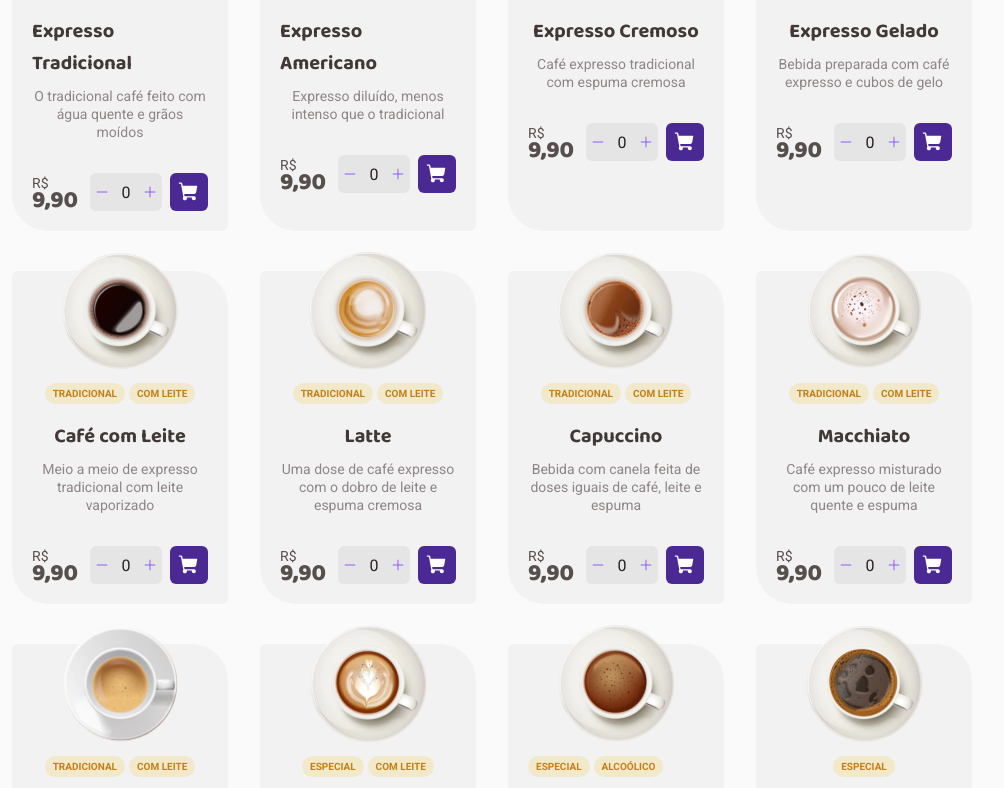
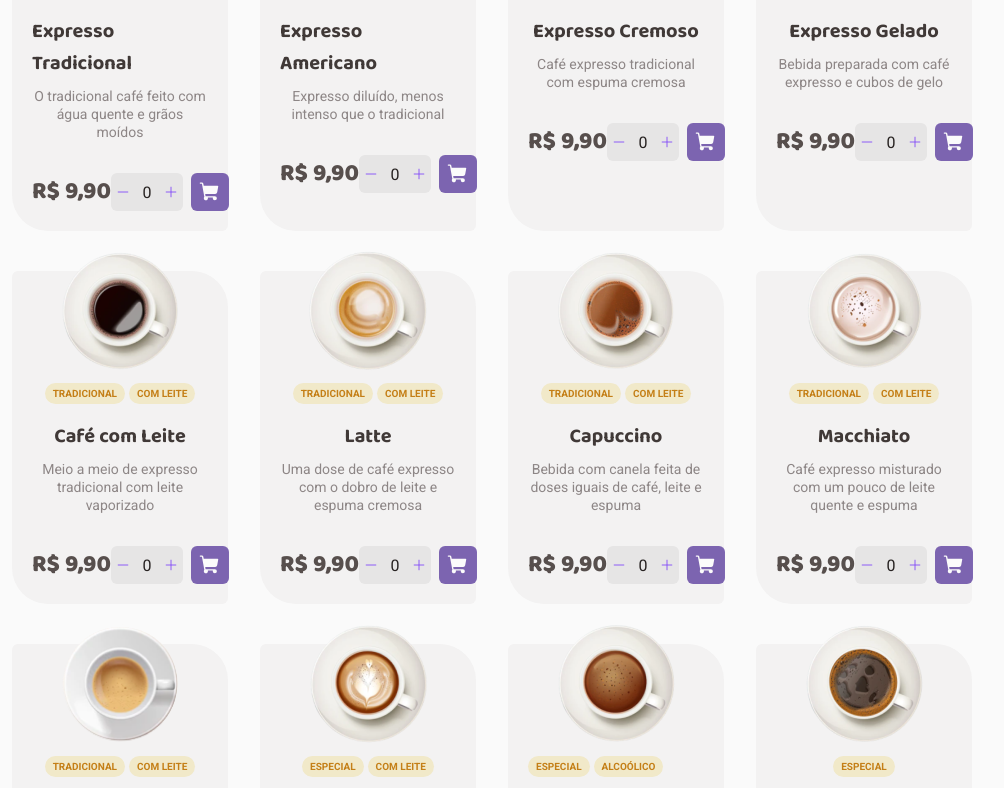
Before and after one commit to LucasSousa09/ignite2022-react-2ndchallenge-coffeedelivery, a React (Vite) app: page / in a window 1280 px wide. Shown: the part 910-1698 px from the top of the page, without its empty margins (148-1152 px from the left). Built offline with nearby package versions, Linux system fonts and the light colour scheme.

Commit message:
code fixes, add cart price calculation

```diff
--- a/coffees.json
+++ b/coffees.json
@@ -4,85 +4,99 @@
       "coffeeSrc": "/src/assets/coffees/coffee.png",
       "name": "Expresso Tradicional",
       "description": "O tradicional café feito com água quente e grãos moídos",
-      "tags": ["Tradicional"]
+      "tags": ["Tradicional"],
+      "price": 9.90
     },
     {
       "coffeeSrc": "/src/assets/coffees/coffee-1.png",
       "name": "Expresso Americano",
       "description": "Expresso diluído, menos intenso que o tradicional",
-      "tags": ["Tradicional"]
+      "tags": ["Tradicional"],
+      "price": 9.90
     },
     {
       "coffeeSrc": "/src/assets/coffees/coffee-2.png",
       "name": "Expresso Cremoso",
       "description": "Café expresso tradicional com espuma cremosa",
-      "tags": ["Tradicional"]
+      "tags": ["Tradicional"],
+      "price": 9.90
     },
     {
       "coffeeSrc": "/src/assets/coffees/coffee-3.png",
       "name": "Expresso Gelado",
       "description": "Bebida preparada com café expresso e cubos de gelo",
-      "tags": ["Tradicional", "Gelado"]
+      "tags": ["Tradicional", "Gelado"],
+      "price": 9.90
     },
     {
       "coffeeSrc": "/src/assets/coffees/coffee-4.png",
       "name": "Café com Leite",
       "description": "Meio a meio de expresso tradicional com leite vaporizado",
-      "tags": ["Tradicional", "Com Leite"]
+      "tags": ["Tradicional", "Com Leite"],
+      "price": 9.90
     },
     {
       "coffeeSrc": "/src/assets/coffees/coffee-5.png",
       "name": "Latte",
       "description": "Uma dose de café expresso com o dobro de leite e espuma cremosa",
-      "tags": ["Tradicional", "Com Leite"]
+      "tags": ["Tradicional", "Com Leite"],
+      "price": 9.90
     },
     {
       "coffeeSrc": "/src/assets/coffees/coffee-6.png",
       "name": "Capuccino",
       "description": "Bebida com canela feita de doses iguais de café, leite e espuma",
-      "tags": ["Tradicional", "Com Leite"]
+      "tags": ["Tradicional", "Com Leite"],
+      "price": 9.90
     },
     {
       "coffeeSrc": "/src/assets/coffees/coffee-7.png",
       "name": "Macchiato",
       "description": "Café expresso misturado com um pouco de leite quente e espuma",
-      "tags": ["Tradicional", "Com Leite"]
+      "tags": ["Tradicional", "Com Leite"],
+      "price": 9.90
     },
     {
       "coffeeSrc": "/src/assets/coffees/coffee-8.png",
       "name": "Mocaccino",
       "description": "Café expresso com calda de chocolate, pouco leite e espuma",
-      "tags": ["Tradicional", "Com Leite"]
+      "tags": ["Tradicional", "Com Leite"],
+      "price": 9.90
     },
     {
       "coffeeSrc": "/src/assets/coffees/coffee-9.png",
       "name": "Chocolate Quente",
       "description": "Bebida feita com chocolate dissolvido no leite quente e café",
-      "tags": ["Especial", "Com Leite"]
+      "tags": ["Especial", "Com Leite"],
+      "price": 9.90
     },
     {
       "coffeeSrc": "/src/assets/coffees/coffee-10.png",
       "name": "Cubano",
       "description": "Drink gelado de café expresso com rum, creme de leite e hortelã",
-      "tags": ["Especial", "Alcoólico", "Gelado"]
+      "tags": ["Especial", "Alcoólico", "Gelado"],
+      "price": 9.90
     },
     {
       "coffeeSrc": "/src/assets/coffees/coffee-11.png",
       "name": "Havaiano",
       "description": "Bebida adocicada preparada com café e leite de coco",
-      "tags": ["Especial"]
+      "tags": ["Especial"],
+      "price": 9.90
     },
     {
       "coffeeSrc": "/src/assets/coffees/coffee-12.png",
       "name": "Árabe",
       "description": "Bebida preparada com grãos de café árabe e especiarias",
-      "tags": ["Especial"]
+      "tags": ["Especial"],
+      "price": 9.90
     },
     {
       "coffeeSrc": "/src/assets/coffees/coffee-13.png",
       "name": "Irlandês",
       "description": "Bebida a base de café, uísque irlandês, açúcar e chantilly",
-      "tags": ["Especial", "Alcoólico"]
+      "tags": ["Especial", "Alcoólico"],
+      "price": 9.90
     }
   ]
 }
--- a/src/components/AddQuantity/index.tsx
+++ b/src/components/AddQuantity/index.tsx
@@ -1,46 +1,108 @@
-import { Minus, Plus } from 'phosphor-react'
-import { useContext } from 'react'
+import { useContext, useEffect, useState } from 'react'
+
+import { Minus, Plus, ShoppingCart } from 'phosphor-react'
+
+import { AddQuantityContainer, AddToCartButton } from './styles'
+import { defaultTheme } from '../../styles/theme/default'
 import { CartContext } from '../../contexts/CartContextProvider'
-import { defaultTheme } from '../../styles/theme/default'
-import { AddQuantityContainer } from './styles'
 
 interface AddQuantityProps {
   size?: number
-  quantity: number
-  coffeeName: string
+  name: string
+  quantity?: number
+  coffeeImgSrc: string
+  addToCartButton?: boolean
 }
 
 export function AddQuantity({
   size = 2.375,
+  name,
   quantity,
-  coffeeName,
+  coffeeImgSrc,
+  addToCartButton,
 }: AddQuantityProps) {
-  const { setAmountOfCoffies } = useContext(CartContext)
+  useEffect(() => {
+    if (quantity) {
+      setCoffeeQuantity(quantity)
+    }
+  }, [quantity])
+
+  const [coffeeQuantity, setCoffeeQuantity] = useState<number>(0)
+
+  const { updateCartCoffees } = useContext(CartContext)
 
   return (
     <AddQuantityContainer size={size}>
-      <button onClick={() => setAmountOfCoffies(coffeeName, 'remove')}>
+      <button
+        type="button"
+        onClick={() => {
+          setCoffeeQuantity((state) => {
+            if (!addToCartButton) {
+              updateCartCoffees({
+                name,
+                price: 9.9,
+                coffeeImgSrc,
+                quantity: state - 1,
+              })
+            }
+            return state - 1
+          })
+        }}
+      >
         {<Minus size={14} color={defaultTheme.purple} />}
       </button>
+
       <input
         type="number"
-        value={quantity}
-        min={0}
-        onChange={(e) => {
-          if (
-            (e.nativeEvent.inputType === 'deleteContentBackward' &&
-              Number(e.target.value) < 1) ||
-            (e.nativeEvent.inputType === 'deleteContentForward' &&
-              Number(e.target.value) < 1)
-          ) {
-            return setAmountOfCoffies(coffeeName, 'typpedValue', '0')
+        value={coffeeQuantity}
+        onChange={(evt) => {
+          setCoffeeQuantity(Number(evt.target.value))
+          if (!addToCartButton) {
+            updateCartCoffees({
+              name,
+              price: 9.9,
+              coffeeImgSrc,
+              quantity: Number(evt.target.value),
+            })
           }
-          return setAmountOfCoffies(coffeeName, 'typpedValue', e.target.value)
         }}
       />
-      <button onClick={() => setAmountOfCoffies(coffeeName, 'add')}>
+      <button
+        type="button"
+        onClick={() => {
+          setCoffeeQuantity((state) => {
+            if (!addToCartButton) {
+              updateCartCoffees({
+                name,
+                price: 9.9,
+                coffeeImgSrc,
+                quantity: state + 1,
+              })
+            }
+            return state + 1
+          })
+        }}
+      >
         {<Plus size={14} color={defaultTheme.purple} />}
       </button>
+
+      {addToCartButton ? (
+        <AddToCartButton
+          disabled={coffeeQuantity === 0}
+          onClick={() =>
+            updateCartCoffees({
+              name,
+              price: 9.9,
+              coffeeImgSrc,
+              quantity: coffeeQuantity,
+            })
+          }
+        >
+          <ShoppingCart size={22} weight="fill" color={defaultTheme.white} />
+        </AddToCartButton>
+      ) : (
+        ''
+      )}
     </AddQuantityContainer>
   )
 }
--- a/src/components/AddQuantity/styles.ts
+++ b/src/components/AddQuantity/styles.ts
@@ -8,7 +8,8 @@ export const AddQuantityContainer = styled.div<AddQuantityProps>`
   display: flex;
   align-items: center;
 
-  button,
+  & > button:first-of-type,
+  & > button:nth-child(3),
   input {
     display: flex;
     align-items: center;
@@ -44,13 +45,46 @@ export const AddQuantityContainer = styled.div<AddQuantityProps>`
     color: ${(props) => props.theme.purple};
   }
 
-  button:first-of-type {
+  & > button:first-of-type {
     border-top-left-radius: 6px;
     border-bottom-left-radius: 6px;
   }
 
-  button:last-of-type {
+  & > button:nth-child(3) {
     border-top-right-radius: 6px;
     border-bottom-right-radius: 6px;
   }
 `
+
+export const AddToCartButton = styled.button`
+  display: flex;
+  align-items: center;
+  justify-content: center;
+
+  margin-left: 8px;
+
+  border-radius: 6px;
+
+  width: 2.375rem;
+  height: 2.375rem;
+
+  background-color: ${(props) => props.theme['purple-dark']};
+  border: none;
+
+  cursor: pointer;
+
+  transition: background-color 0.2s ease;
+
+  &:hover:not(:disabled) {
+    background-color: ${(props) => props.theme.purple};
+  }
+
+  &:focus {
+    box-shadow: 0 0 0 2px ${(props) => props.theme.yellow};
+  }
+
+  &:disabled {
+    opacity: 0.7;
+    cursor: not-allowed;
+  }
+`
--- a/src/contexts/CartContextProvider.tsx
+++ b/src/contexts/CartContextProvider.tsx
@@ -1,29 +1,16 @@
-import { createContext, ReactNode, useEffect, useState } from 'react'
-import coffeesDb from '../../coffees.json'
-
-interface Coffee {
-  name: string
-  tags: string[]
-  quantity: number
-  coffeeSrc: string
-  description: string
-}
+import { createContext, ReactNode, useState } from 'react'
 
 interface CartCoffee {
   name: string
+  price: number
   quantity: number
   coffeeImgSrc: string
 }
 
 interface CartContextProps {
-  coffees: Coffee[]
   cart: CartCoffee[]
   updateCartCoffees: (props: CartCoffee) => void
-  setAmountOfCoffies: (
-    coffeeName: string,
-    type: 'add' | 'remove' | 'typpedValue',
-    typpedValue?: string,
-  ) => void
+  removeCartCoffees: (coffeeName: string) => void
 }
 
 export const CartContext = createContext({} as CartContextProps)
@@ -33,52 +20,22 @@ interface CartContainerProviderProps {
 }
 
 export function CartContextProvider({ children }: CartContainerProviderProps) {
-  const [coffees, setCoffees] = useState<Coffee[]>([])
   const [cart, setCart] = useState<CartCoffee[]>([])
 
-  useEffect(() => {
-    setCoffees(
-      coffeesDb.coffees.map((coffee) => {
-        return { ...coffee, quantity: 0 }
-      }),
-    )
-  }, [])
-
-  function setAmountOfCoffies(
-    coffeeName: string,
-    type: 'add' | 'remove' | 'typpedValue',
-    typpedValue?: string,
-  ) {
-    if (type === 'add') {
-      setCoffees((state) => {
+  function updateCartCoffees({
+    name,
+    price,
+    quantity,
+    coffeeImgSrc,
+  }: CartCoffee) {
+    const hasCoffeeOnCart = cart.findIndex((coffee) => coffee.name === name)
+    if (hasCoffeeOnCart === -1) {
+      setCart([...cart, { name, price, quantity, coffeeImgSrc }])
+    } else {
+      setCart((state) => {
         return state.map((coffee) => {
-          if (coffee.name === coffeeName) {
-            return { ...coffee, quantity: coffee.quantity + 1 }
-          }
-          return coffee
-        })
-      })
-    }
-    if (type === 'remove') {
-      setCoffees((state) => {
-        return state.map((coffee) => {
-          if (coffee.name === coffeeName && coffee.quantity > 0) {
-            return { ...coffee, quantity: coffee.quantity - 1 }
-          }
-          return coffee
-        })
-      })
-    }
-    if (type === 'typpedValue') {
-      setCoffees((state) => {
-        return state.map((coffee) => {
-          if (coffee.name === coffeeName && typpedValue) {
-            return {
-              ...coffee,
-              quantity: isNaN(Number(typpedValue))
-                ? coffee.quantity
-                : Number(typpedValue),
-            }
+          if (coffee.name === name) {
+            return { ...coffee, quantity }
           }
           return coffee
         })
@@ -86,27 +43,17 @@ export function CartContextProvider({ children }: CartContainerProviderProps) {
     }
   }
 
-  function updateCartCoffees(newCoffee: CartCoffee) {
-    const hasCoffeeOnCart = cart.findIndex(
-      (coffee) => coffee.name === newCoffee.name,
-    )
-    if (hasCoffeeOnCart === -1) {
-      setCart([...cart, newCoffee])
-    } else {
-      setCart((state) => {
-        return state.map((coffee) => {
-          if (coffee.name === newCoffee.name) {
-            return { ...coffee, quantity: newCoffee.quantity }
-          }
-          return coffee
-        })
-      })
-    }
+  function removeCartCoffees(coffeeName: string) {
+    setCart((state) => state.filter((coffee) => coffeeName !== coffee.name))
   }
 
   return (
     <CartContext.Provider
-      value={{ coffees, setAmountOfCoffies, updateCartCoffees, cart }}
+      value={{
+        updateCartCoffees,
+        removeCartCoffees,
+        cart,
+      }}
     >
       {children}
     </CartContext.Provider>
--- a/src/pages/Home/components/CoffeeCard/index.tsx
+++ b/src/pages/Home/components/CoffeeCard/index.tsx
@@ -1,34 +1,29 @@
-import { ShoppingCart } from 'phosphor-react'
-import { defaultTheme } from '../../../../styles/theme/default'
-
 import {
   CoffeeCardContainer,
   CoffeeDescription,
   AddQuantityToCartContainer,
-  AddToCartButton,
 } from './styles'
 
 import { AddQuantity } from '../../../../components/AddQuantity'
-import { useContext } from 'react'
-import { CartContext } from '../../../../contexts/CartContextProvider'
+import { formatPrice } from '../../../../utils/formatPrice'
 
 interface CoffeeCardProps {
+  name: string
+  tags: string[]
+  price: number
+  quantity: number
+  description: string
   coffeeImgSrc: string
-  name: string
-  description: string
-  tags: string[]
-  quantity: number
 }
 
 export function CoffeeCard({
+  name,
+  tags,
+  price,
+  quantity,
+  description,
   coffeeImgSrc,
-  name,
-  description,
-  tags,
-  quantity,
 }: CoffeeCardProps) {
-  const { updateCartCoffees } = useContext(CartContext)
-
   return (
     <CoffeeCardContainer>
       <CoffeeDescription>
@@ -44,16 +39,9 @@ export function CoffeeCard({
 
       <AddQuantityToCartContainer>
         <span>
-          R$ <strong>9,90</strong>
+          <strong>{formatPrice(price)}</strong>
         </span>
-        <AddQuantity quantity={quantity} coffeeName={name} />
-
-        <AddToCartButton
-          disabled={quantity === 0}
-          onClick={() => updateCartCoffees({ name, quantity, coffeeImgSrc })}
-        >
-          <ShoppingCart size={22} weight="fill" color={defaultTheme.white} />
-        </AddToCartButton>
+        <AddQuantity name={name} coffeeImgSrc={coffeeImgSrc} addToCartButton />
       </AddQuantityToCartContainer>
     </CoffeeCardContainer>
   )
--- a/src/pages/Home/components/CoffeeCard/styles.ts
+++ b/src/pages/Home/components/CoffeeCard/styles.ts
@@ -90,25 +90,3 @@ export const AddQuantityToCartContainer = styled.div`
     align-items: center;
   }
 `
-
-export const AddToCartButton = styled.button`
-  display: flex;
-  align-items: center;
-  justify-content: center;
-
-  margin-left: 8px;
-
-  border-radius: 6px;
-
-  width: 2.375rem;
-  height: 2.375rem;
-
-  background-color: ${(props) => props.theme['purple-dark']};
-  border: none;
-
-  cursor: pointer;
-
-  &:focus {
-    box-shadow: 0 0 0 2px ${(props) => props.theme.yellow};
-  }
-`
--- a/src/pages/Home/index.tsx
+++ b/src/pages/Home/index.tsx
@@ -1,3 +1,4 @@
+import coffeesDb from '../../../coffees.json'
 import { ShoppingCart, Timer, Package, Coffee } from 'phosphor-react'
 
 import { CoffeeCard } from './components/CoffeeCard'
@@ -13,11 +14,27 @@ import {
 } from './styles'
 
 import heroImg from '../../assets/hero-image.png'
-import { useContext } from 'react'
-import { CartContext } from '../../contexts/CartContextProvider'
+import { useEffect, useState } from 'react'
+
+interface CoffeeProps {
+  name: string
+  tags: string[]
+  quantity: number
+  price: number
+  coffeeSrc: string
+  description: string
+}
 
 export function Home() {
-  const { coffees } = useContext(CartContext)
+  const [coffees, setCoffees] = useState<CoffeeProps[]>([])
+
+  useEffect(() => {
+    setCoffees(
+      coffeesDb.coffees.map((coffee) => {
+        return { ...coffee, quantity: 0 }
+      }),
+    )
+  }, [])
 
   return (
     <>
@@ -71,11 +88,12 @@ export function Home() {
           {coffees.map((coffee) => (
             <CoffeeCard
               key={coffee.name}
+              name={coffee.name}
+              tags={coffee.tags}
+              price={coffee.price}
+              quantity={coffee.quantity}
               coffeeImgSrc={coffee.coffeeSrc}
-              name={coffee.name}
               description={coffee.description}
-              tags={coffee.tags}
-              quantity={coffee.quantity}
             />
           ))}
         </CoffeCardsContainer>
--- /dev/null
+++ b/src/utils/formatPrice.ts
@@ -0,0 +1,4 @@
+export const { format: formatPrice } = new Intl.NumberFormat('pt-BR', {
+  style: 'currency',
+  currency: 'BRL',
+})
```
Also changed, not shown: src/pages/Checkout/components/CoffeeOrderCard.tsx (+15 -3 lines), src/pages/Checkout/index.tsx (+36 -16 lines), src/pages/Checkout/styles.ts (+12 -1 lines).
